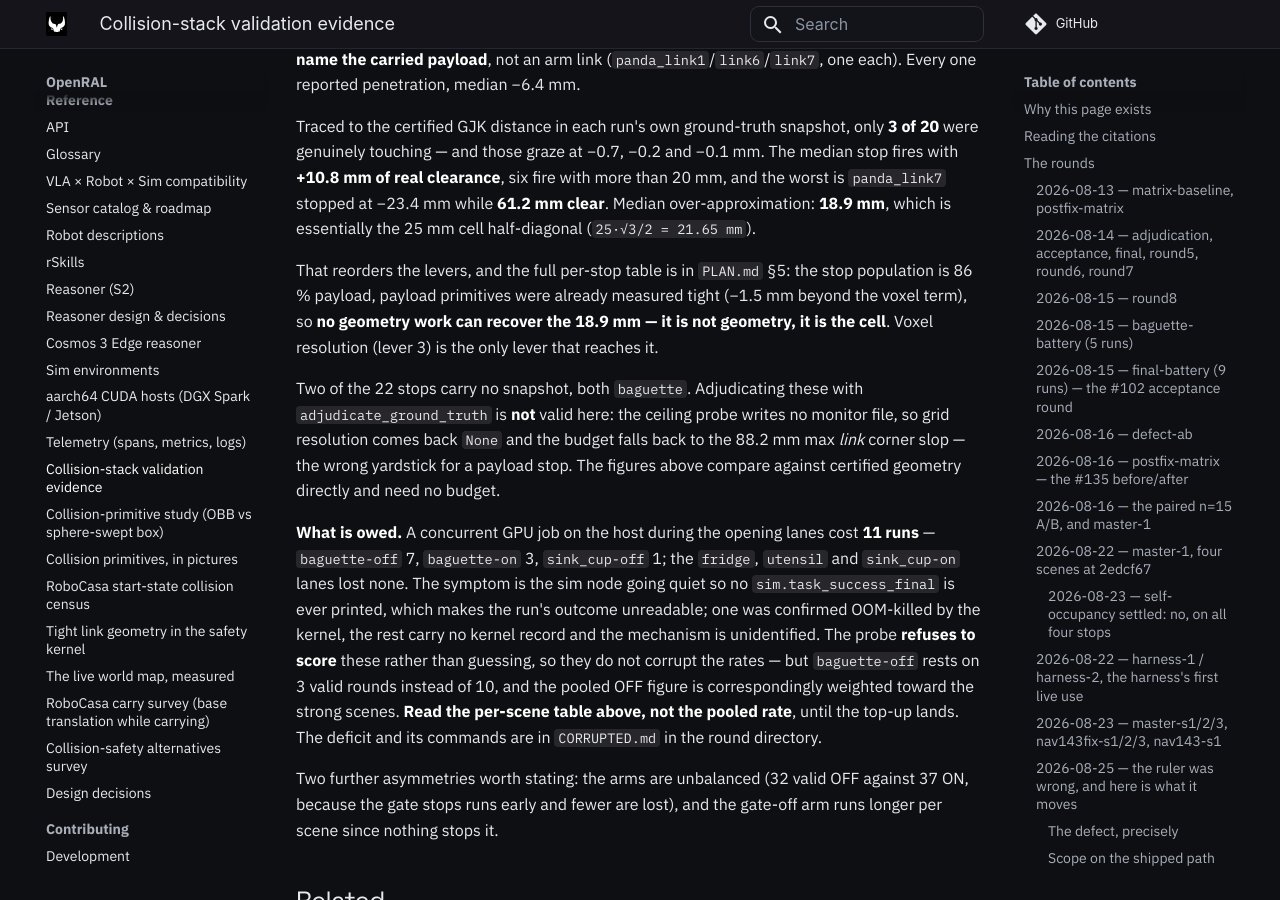
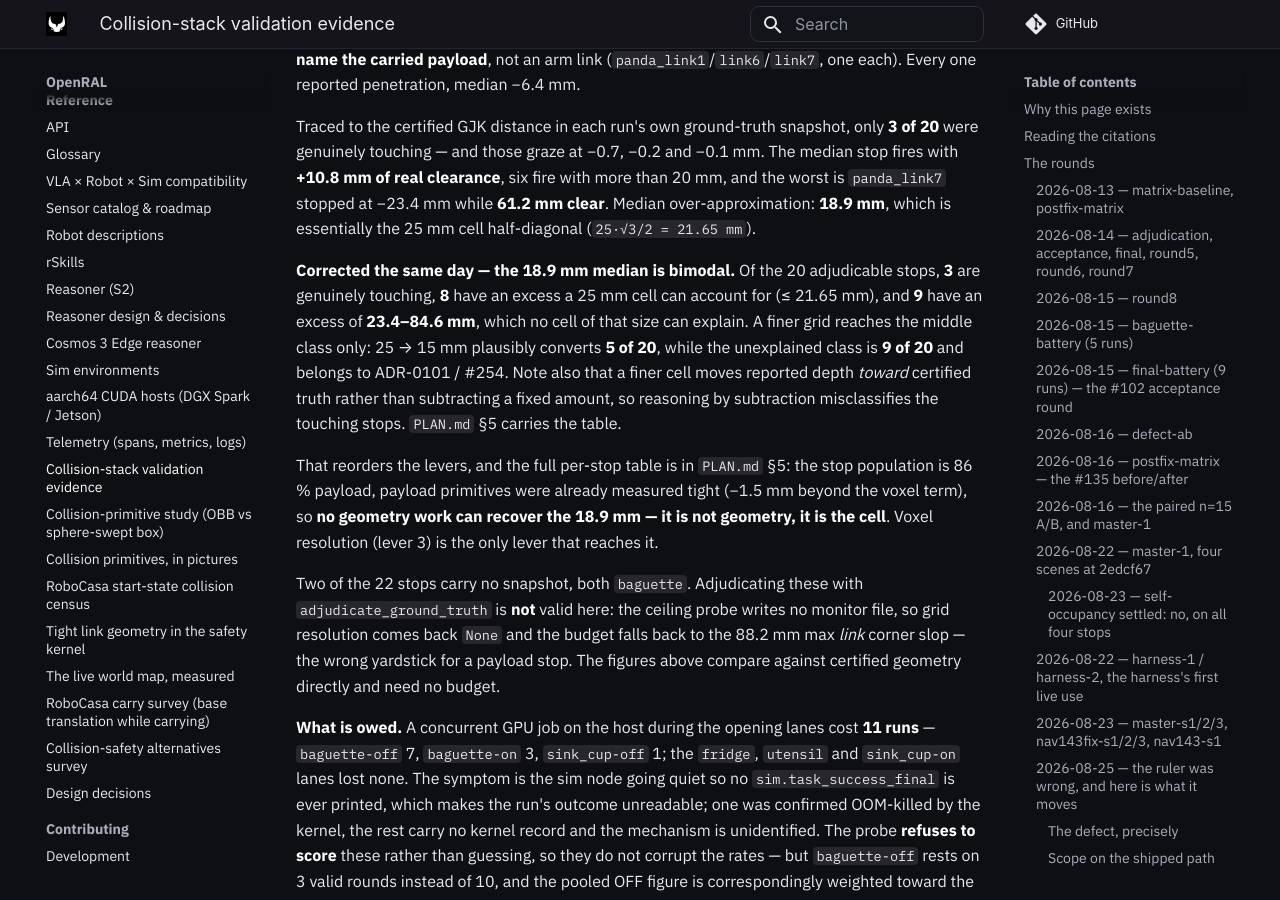
Before and after one commit to OpenRAL/openral, an MkDocs documentation site: the page built from docs/reference/collision-validation-evidence.md, in a window 1280 px wide and 900 px high, scrolled down 63285 px. Built offline with MkDocs 1.6.1 and Material for MkDocs 9.7.7, drawn with Linux system fonts in a browser that asks for light colours; comment, search, counter and statistics services are not loaded.

Commit message:
fix(plan,evidence): the 18.9 mm over-approximation is bimodal, not "the cell"
#257 concluded that the gate-ON stops' median 18.9 mm over-approximation "is
essentially the 25 mm cell half-diagonal", and made voxel resolution the first
lever on that basis. Splitting the same 20 adjudicable stops by how much of the
excess a 25 mm cell can actually account for shows the median was hiding two
populations:

  A  genuinely touching (real gap <= 0)          3   no lever should clear these
  B  quantisation, excess <= 21.65 mm            8   #253 reaches these
  C  excess 23.4 - 84.6 mm                       9   #254 / ADR-0101 territory

An 84.6 mm excess cannot be a 25 mm cell's half-diagonal under any argument, so
a finer grid does not reach class C at all. Four of the nine are utensil against
counter_1_right_group_top_0 — the counter the payload was lifted from, i.e. the
stale pre-attach silhouette the attach sweep window exists to clear.

Within class B, three stops already sit under 12.99 mm, a 15 mm grid's own
half-diagonal. So 25 -> 15 mm plausibly converts 5 of 20 stops while class C is
9 of 20. The levers stay complementary; "the over-approximation is the cell" was
true for 8 and wrong for 9.

Also records the method error that produced it: a finer cell moves reported
depth TOWARD certified truth rather than subtracting a fixed amount from it, so
reasoning by subtraction on the reported depth misclassifies the touching stops.

Refs #256, #253, #254

Co-Authored-By: Claude Opus 5 (1M context) <noreply@anthropic.com>
Claude-Session: https://claude.ai/code/session_01LtssNMqKXzZLfBhW7idZx2
Signed-off-by: Adrian <adrianllopart@gmail.com>

```diff
--- a/docs/reference/collision-validation-evidence.md
+++ b/docs/reference/collision-validation-evidence.md
@@ -2665,6 +2665,16 @@ with more than 20 mm, and the worst is `panda_link7` stopped at −23.4 mm while
 **61.2 mm clear**. Median over-approximation: **18.9 mm**, which is essentially
 the 25 mm cell half-diagonal (`25·√3/2 = 21.65 mm`).
 
+**Corrected the same day — the 18.9 mm median is bimodal.** Of the 20
+adjudicable stops, **3** are genuinely touching, **8** have an excess a 25 mm
+cell can account for (≤ 21.65 mm), and **9** have an excess of **23.4–84.6 mm**,
+which no cell of that size can explain. A finer grid reaches the middle class
+only: 25 → 15 mm plausibly converts **5 of 20**, while the unexplained class is
+**9 of 20** and belongs to ADR-0101 / #254. Note also that a finer cell moves
+reported depth *toward* certified truth rather than subtracting a fixed amount,
+so reasoning by subtraction misclassifies the touching stops. `PLAN.md` §5
+carries the table.
+
 That reorders the levers, and the full per-stop table is in `PLAN.md` §5: the
 stop population is 86 % payload, payload primitives were already measured tight
 (−1.5 mm beyond the voxel term), so **no geometry work can recover the 18.9 mm
```
Also changed, not shown: PLAN.md (+29 -0 lines).
